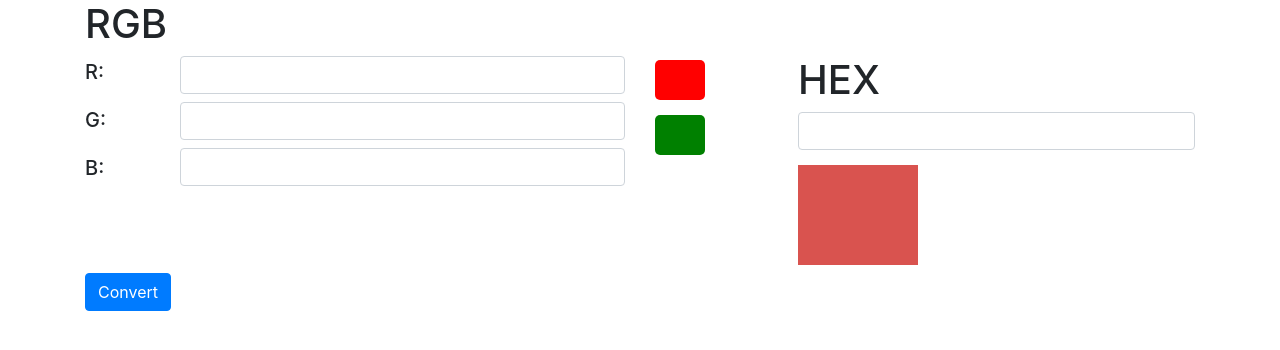
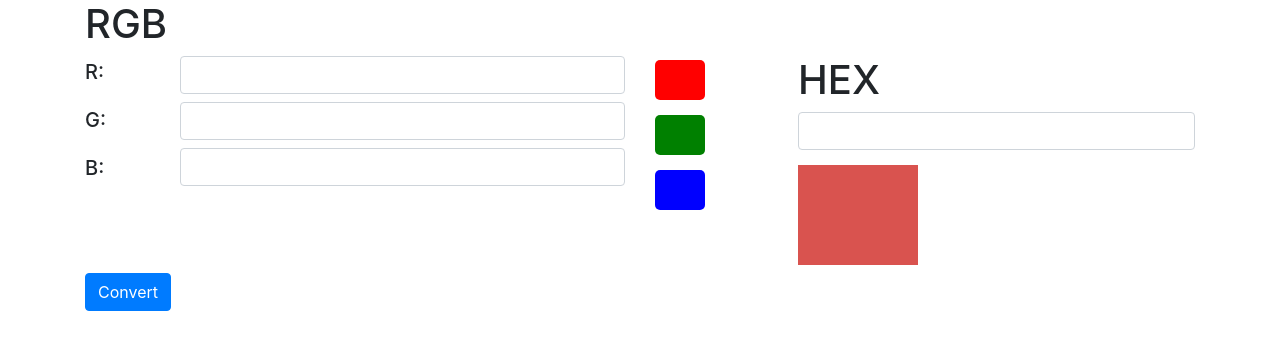
Before and after one commit to tzuyi0817/rgbToHex, a plain HTML site: page index.html in a window 1280 px wide. Drawn offline with nearby package versions, Linux system fonts and the light colour scheme.

Commit message:
Update style.css

```diff
--- a/style.css
+++ b/style.css
@@ -1,4 +1,4 @@
-.redcard, .greencard, .blackcard {
+.redcard, .greencard, .bluecard {
   height: 40px;
   border-radius: 5px;
   width: 50px;
@@ -13,7 +13,7 @@
   margin-top: 15px;
 }
 
-.blackcard {
+.bluecard {
   background-color: blue;
   margin-top: 15px;
 }
```
